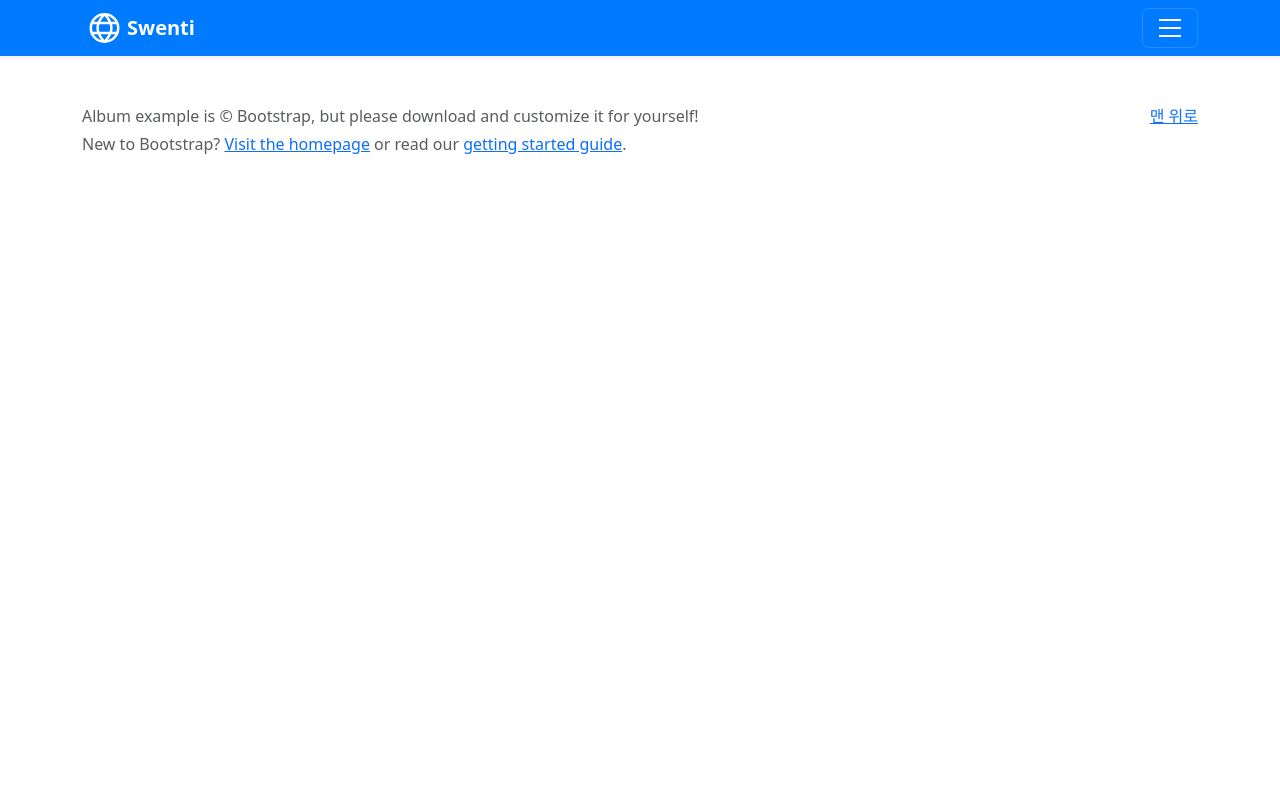
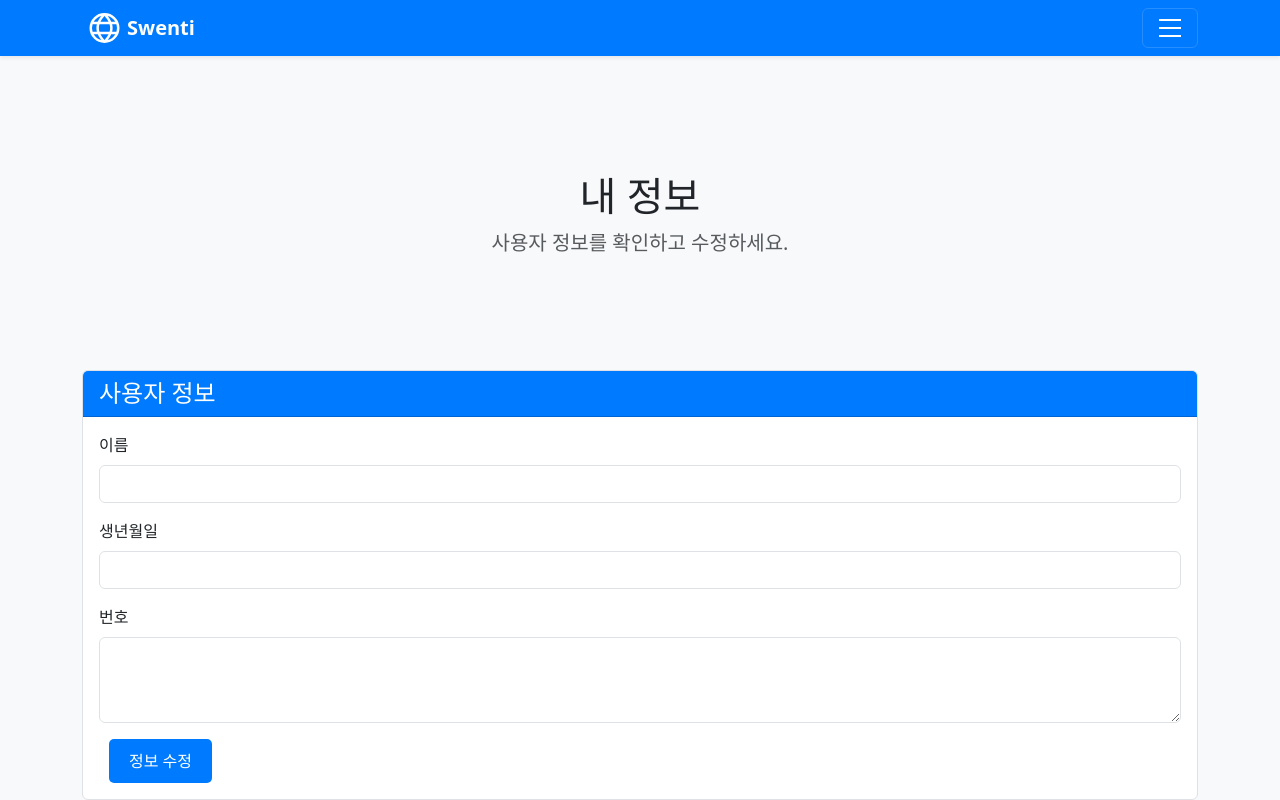
Before and after one commit to TNALSA/swenti, a Vue app in the folder swenti-frontend/: page /mypage in a window 1280 px wide. Shown: the top 800 px of the page. Built offline with nearby package versions, Linux system fonts and the light colour scheme; no server answers.

Commit message:
vue: mypage view 추가

```diff
--- a/swenti-frontend/src/components/Header.vue
+++ b/swenti-frontend/src/components/Header.vue
@@ -15,11 +15,10 @@
                 <p class="text-body-secondary" v-else>{{$store.state.account.id}}님 환영합니다.</p>
               </li>
             </ul>
-            <div v-if="$store.state.account.id" style="display: flex">
-              <a style="color: white">My page</a>
+            <div v-if="$store.state.account.id" style="display: flex; justify-content: space-between" >
+              <a style="color: white" href="/mypage">My page</a>
+              <a @click="logout" style="color: white">Logout</a>
             </div>
-            <a @click="logout" style="color: white">Logout</a>
-
           </div>
         </div>
       </div>
--- a/swenti-frontend/src/main.js
+++ b/swenti-frontend/src/main.js
@@ -5,6 +5,7 @@ import {createRouter, createWebHistory} from 'vue-router'
 import LoginView from "@/views/LoginView.vue";
 import ArticleView from "@/views/ArticleView.vue";
 import HomeView from "@/views/HomeView.vue";
+import MyPageView from "@/views/MyPageView.vue"
 import store from "@/scripts/store";
 
 
@@ -21,7 +22,12 @@ const routes = [
         name: 'Article',
         component: ArticleView,
         props: true
+    },
+    {
+        path: '/mypage',
+        component: MyPageView
     }
+
 ]
 
 const router = createRouter({
--- a/swenti-frontend/src/router/index.js
+++ b/swenti-frontend/src/router/index.js
@@ -13,7 +13,7 @@ const router = new VueRouter({
     routes : [
         { path: '/', component: HomeView},
         { path: '/login', component: LoginView},
-        { path: '/article', component: ArticleView}
+        { path: '/article', component: ArticleView},
     ]
 })
 
--- /dev/null
+++ b/swenti-frontend/src/views/MyPageView.vue
@@ -0,0 +1,99 @@
+<template>
+  <div class="mypage">
+    <section class="py-5 text-center container">
+      <div class="row py-lg-5">
+        <div class="col-lg-6 col-md-8 mx-auto">
+          <h1 class="fw-light">내 정보</h1>
+          <p class="lead text-body-secondary">사용자 정보를 확인하고 수정하세요.</p>
+        </div>
+      </div>
+    </section>
+
+    <div class="container">
+      <div class="card mb-4">
+        <div class="card-header">
+          <h4 class="m-0">사용자 정보</h4>
+        </div>
+        <div class="card-body">
+          <form @submit.prevent="updateUserInfo">
+            <div class="mb-3">
+              <label for="username" class="form-label">이름</label>
+              <input type="text" id="username" v-model="userInfo.username" class="form-control" required />
+            </div>
+            <div class="mb-3">
+              <label for="email" class="form-label">생년월일</label>
+              <input type="email" id="email" v-model="userInfo.email" class="form-control" required />
+            </div>
+            <div class="mb-3">
+              <label for="bio" class="form-label">번호</label>
+              <textarea id="bio" v-model="userInfo.bio" class="form-control" rows="3"></textarea>
+            </div>
+            <button type="submit" class="btn btn-primary">정보 수정</button>
+          </form>
+        </div>
+      </div>
+    </div>
+  </div>
+</template>
+
+<script>
+import { ref, onMounted } from 'vue';
+import axios from 'axios';
+
+export default {
+  name: 'MyPage',
+  setup() {
+    const userInfo = ref({
+      username: '',
+      email: '',
+      bio: ''
+    });
+
+    onMounted(() => {
+      // 사용자 정보를 가져오는 API 호출
+      axios.get('http://localhost:8080/user/info')
+          .then(response => {
+            userInfo.value = response.data;
+          })
+          .catch(error => {
+            console.error("[Error]", error);
+          });
+    });
+
+    const updateUserInfo = () => {
+      // 사용자 정보 수정 API 호출
+      axios.put('http://localhost:8080/user/update', userInfo.value)
+          .then(response => {
+            console.log(response.data);
+            alert('정보가 수정되었습니다.');
+          })
+          .catch(error => {
+            console.error("[Error]", error);
+          });
+    };
+
+    return { userInfo, updateUserInfo };
+  },
+}
+</script>
+
+<style>
+.mypage {
+  background-color: #f8f9fa; /* 배경색 */
+  padding: 20px; /* 패딩 */
+}
+
+.card {
+  border: 1px solid #dee2e6; /* 카드 테두리 색상 */
+}
+
+.card-header {
+  background-color: #007bff; /* 카드 헤더 배경색 */
+  color: white; /* 카드 헤더 글자색 */
+}
+
+.btn-primary {
+  background-color: #007bff; /* 버튼 색상 */
+  border: none; /* 버튼 테두리 제거 */
+}
+</style>
```
